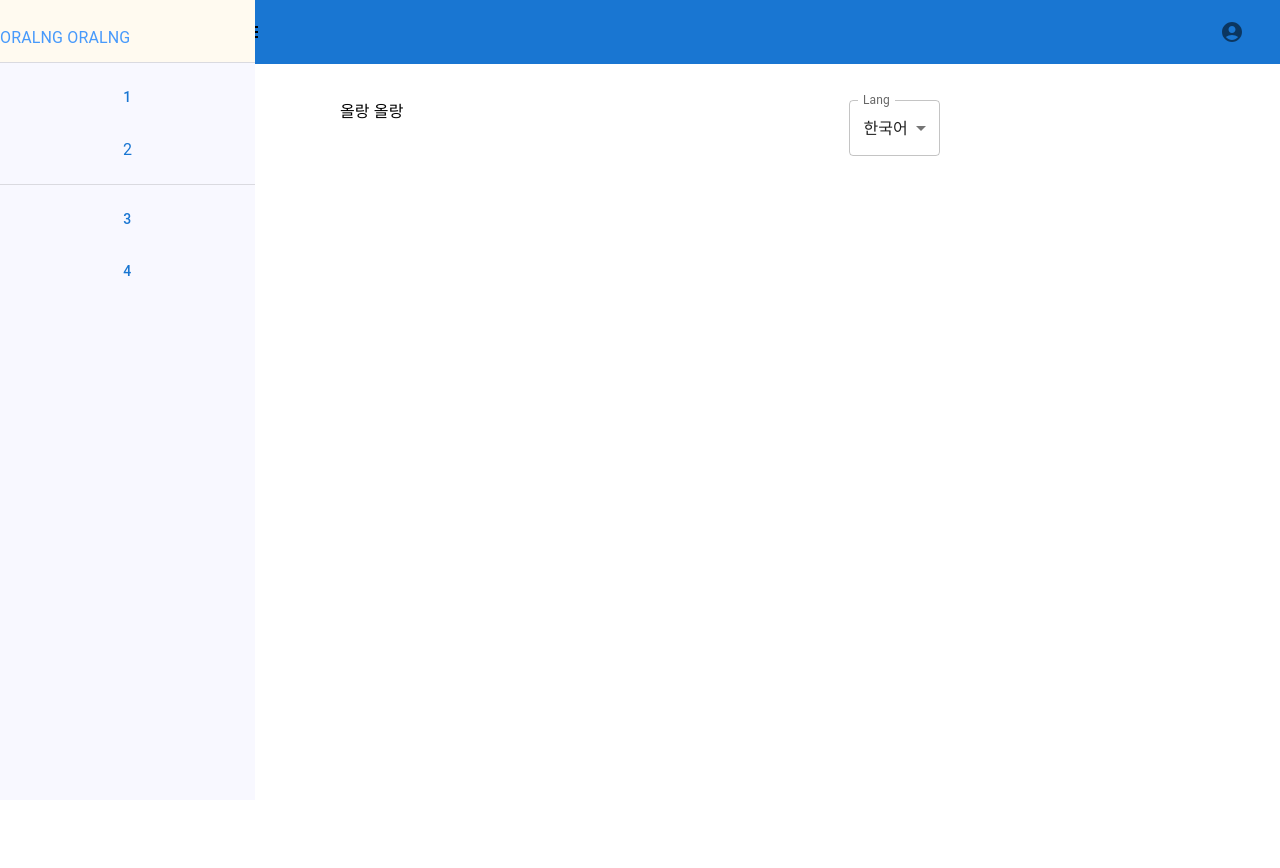
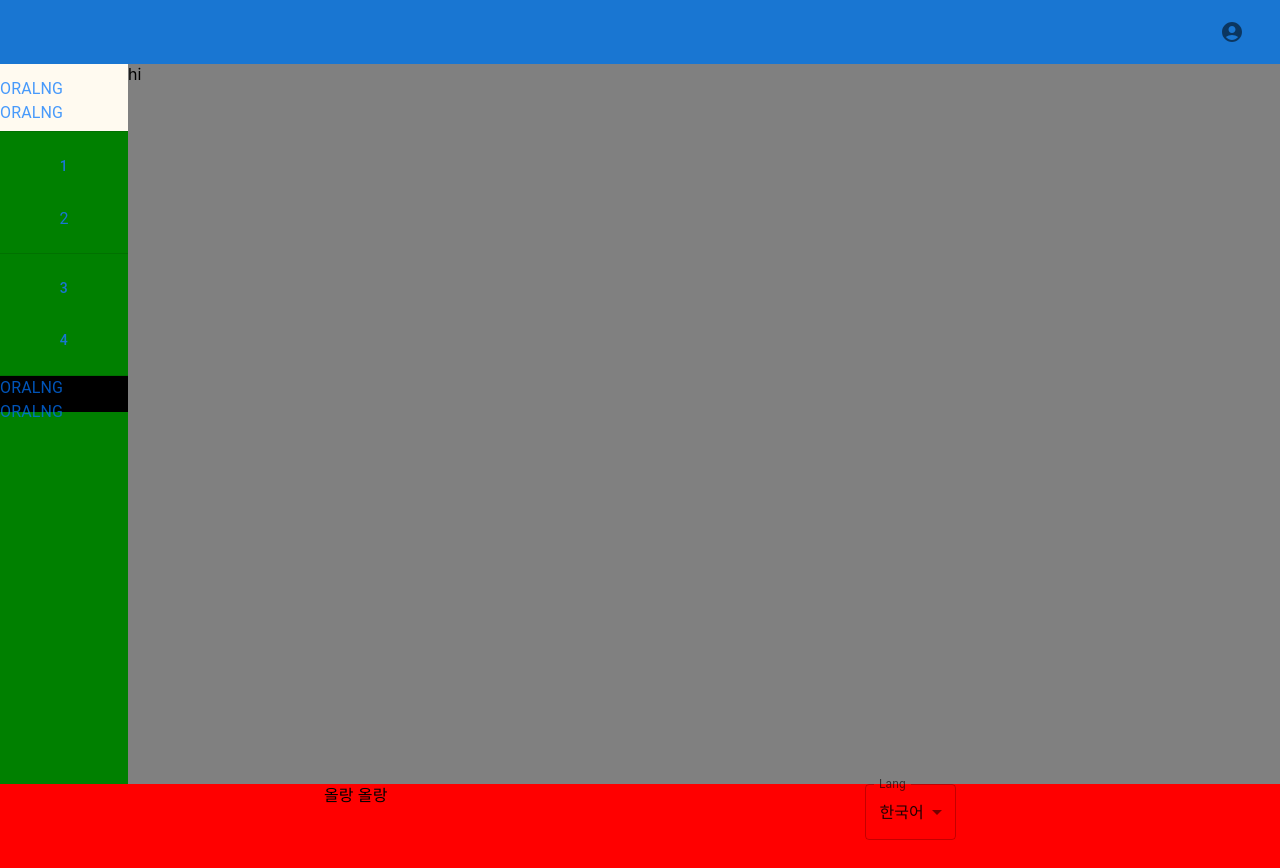
Before and after one commit to Dokkabei97/oralngoralng, a Next.js app in the folder oralngoralng-admin-front/: page / in a window 1280 px wide. Before the commit the page ends 800 px from the top, so only its background shows below. Built offline with nearby package versions, Linux system fonts and the light colour scheme.

Commit message:
design: css 수정

```diff
--- a/oralngoralng-admin-front/components/Layout/Footer.tsx
+++ b/oralngoralng-admin-front/components/Layout/Footer.tsx
@@ -13,23 +13,16 @@ const Footer = () => {
         setLang(event.target.value as string);
     };
     return (
-        <Grid container spacing={2}>
+        <Grid container spacing={2} className={styles.grid}>
             <Grid item xs={3}>
             </Grid>
             <Grid item xs={3}>
-                <Box m={2}>
-                    <Typography
-                        className={styles.typography}
-                    >
+                <Typography className={styles.typography}>
                     올랑 올랑
                 </Typography>
-                </Box>
             </Grid>
             <Grid item xs={3}>
-                <Box m={2}>
-                    <FormControl
-                        className={styles.fromControl}
-                    >
+                <FormControl className={styles.fromControl}>
                     <InputLabel>Lang</InputLabel>
                     <Select
                         value={lang}
@@ -42,7 +35,6 @@ const Footer = () => {
                         <MenuItem value={4}>中國語</MenuItem>
                     </Select>
                 </FormControl>
-                </Box>
             </Grid>
             <Grid item xs={3}>
             </Grid>
--- a/oralngoralng-admin-front/components/Layout/Header.tsx
+++ b/oralngoralng-admin-front/components/Layout/Header.tsx
@@ -1,16 +1,13 @@
-import React, {useState} from "react";
-import Head from "next/head";
+import React from "react";
 import AppBar from '@mui/material/AppBar';
 import Toolbar from '@mui/material/Toolbar';
-import Typography from '@mui/material/Typography';
 import IconButton from '@mui/material/IconButton';
-import MenuIcon from '@mui/icons-material/Menu';
-import {AccountCircle, Power} from "@mui/icons-material";
-import {Grid, Hidden, Menu, MenuItem} from "@mui/material";
+import {AccountCircle} from "@mui/icons-material";
+import {Grid, Menu, MenuItem} from "@mui/material";
 import styles from './_header.module.scss';
 
 
-const Header = ({ onDrawerToggle }: { onDrawerToggle: React.MouseEventHandler<HTMLButtonElement> }) => {
+const Header = () => {
 
     const [anchorEl, setAnchorEl] = React.useState<null | HTMLElement>(null);
 
@@ -26,17 +23,7 @@ const Header = ({ onDrawerToggle }: { onDrawerToggle: React.MouseEventHandler<HT
         <AppBar position="static" elevation={0} className={styles.appbar}>
             <Toolbar>
                 <Grid container alignItems={"center"}>
-                    <Grid item xs={2}>
-                    </Grid>
-                    <Grid item xs={6}>
-                        <IconButton
-                            aria-label="Open drawer"
-                            onClick={onDrawerToggle}
-                        >
-                            <MenuIcon
-                                className={styles.icon}
-                            />
-                        </IconButton>
+                    <Grid item xs={8}>
                     </Grid>
                     <Grid item xs={4}>
                         <IconButton
--- a/oralngoralng-admin-front/components/Layout/Layout.tsx
+++ b/oralngoralng-admin-front/components/Layout/Layout.tsx
@@ -1,28 +1,21 @@
 import Header from "./Header";
 import Footer from "./Footer";
-import SearchBar from "./SearchBar";
 import Sidebar from "./Sidebar";
-import {useEffect, useState} from "react";
+
+import styles from './_layout.module.scss';
+import {Paper} from "@mui/material";
 
 const Layout = ({ children }: { children: any }) => {
-    const [handleDrawerToggle, setHandleDrawerToggle] = useState(true);
-
-    const clickHandleDrawerToggle = () => {
-        setHandleDrawerToggle(!handleDrawerToggle);
-        console.log(handleDrawerToggle)
-    }
 
     return (
         <>
-            <Sidebar
-                open={handleDrawerToggle}
-                onClose={clickHandleDrawerToggle}
-            />
-            <Header onDrawerToggle={clickHandleDrawerToggle}/>
-            <main>
-                {/*<SearchBar/>*/}
-                {children}
-            </main>
+            <Header/>
+            <div className={styles.div}>
+                <Sidebar/>
+                <div className={styles.main}>
+                    {children}
+                </div>
+            </div>
             <Footer/>
         </>
     );
--- a/oralngoralng-admin-front/components/Layout/Sidebar.tsx
+++ b/oralngoralng-admin-front/components/Layout/Sidebar.tsx
@@ -2,15 +2,8 @@ import React from 'react';
 import {Box, Button, Divider, Drawer, List, ListItem, Typography} from "@mui/material";
 import styles from './_sidebar.module.scss';
 
-const Sidebar = ({ open, onClose }: { open: boolean, onClose: any }) => {
+const Sidebar = () => {
     return (
-        <Drawer
-            variant="persistent"
-            className={styles.drawer}
-            anchor={"left"}
-            open={open}
-            onClose={onClose}
-        >
         <Box className={styles.box}>
             <Box className={styles.header}>
                 <Typography
@@ -57,8 +50,15 @@ const Sidebar = ({ open, onClose }: { open: boolean, onClose: any }) => {
                     </Button>
                 </ListItem>
             </List>
+            <Divider/>
+            <Box className={styles.footer}>
+                <Typography
+                    className={styles.oralng}
+                >
+                    ORALNG ORALNG
+                </Typography>
             </Box>
-        </Drawer>
+        </Box>
     );
 };
 
--- a/oralngoralng-admin-front/components/Layout/_footer.module.scss
+++ b/oralngoralng-admin-front/components/Layout/_footer.module.scss
@@ -6,3 +6,8 @@
   font-size: large;
   font-weight: bold;
 }
+
+.grid {
+  background-color: red;
+  height: 100px;
+}
--- a/oralngoralng-admin-front/components/Layout/_header.module.scss
+++ b/oralngoralng-admin-front/components/Layout/_header.module.scss
@@ -1,12 +1,8 @@
 .appbar {
-  background-color: ghostwhite;
-  box-shadow: 0.5px 0.5px 0.5px 0.5px grey;
+  background-color: yellow;
+  //box-shadow: 0.5px 0.5px 0.5px 0.5px grey;
 }
 
 .account {
   float: right;
 }
-
-.icon {
-  color: black;
-}
--- a/oralngoralng-admin-front/components/Layout/_layout.module.scss
+++ b/oralngoralng-admin-front/components/Layout/_layout.module.scss
@@ -0,0 +1,12 @@
+.main {
+  display: flex;
+  flex-direction: column;
+  background-color: grey;
+  width: 90%;
+}
+
+.div {
+  height: 90vh;
+  display: flex;
+  flex-direction: row;
+}
--- a/oralngoralng-admin-front/components/Layout/_searchbar.module.scss
+++ /dev/null
@@ -1,28 +0,0 @@
-.box {
-  flex-grow: 1;
-  background-color: rgba(0, 117, 255, 0.72);
-}
-
-.textField {
-  background-color: white;
-
-  & .MuiFilledInput-root {
-    background-color: white;
-
-    &:hover {
-      background-color: white;
-    }
-  }
-
-  & .MuiInputBase-root.Mui-focused {
-    background-color: white;
-  }
-
-  & .MuiInputBase-formControl.Mui-focused {
-    background-color: white;
-  }
-
-  & .MuiFormControl-root.Mui-focused {
-    background-color: white;
-  }
-}
--- a/oralngoralng-admin-front/components/Layout/_sidebar.module.scss
+++ b/oralngoralng-admin-front/components/Layout/_sidebar.module.scss
@@ -1,7 +1,8 @@
 .box {
-  background-color: ghostwhite;
-  width: 255px;
-  height: 100%;
+  background-color: green;
+  width: 10%;
+  display: flex;
+  flex-direction: column;
 }
 
 .list {
@@ -23,23 +24,11 @@
   }
 }
 
-.divider {
-  background-color: black;
-}
-
 .oralng {
   color: rgba(0, 117, 255, 0.72);
   font-weight: bold;
   font-size: large;
   margin-left: 15%;
-}
-
-.drawer {
-  border-right: 0;
-
-  > div {
-    border-right: 0;
-  }
 }
 
 .header {
@@ -48,3 +37,9 @@
   padding-top: 10%;
   padding-bottom: 5%;
 }
+
+.footer {
+  background-color: black;
+  width: 100%;
+  height: 5%;
+}
--- a/oralngoralng-admin-front/pages/index.tsx
+++ b/oralngoralng-admin-front/pages/index.tsx
@@ -6,9 +6,7 @@ import Layout from "../components/Layout/Layout";
 const Home: NextPage = () => {
     return (
         <Layout>
-            <div>
-                hi
-            </div>
+            <div>hi</div>
         </Layout>
     )
 }
```
Also changed, not shown: oralngoralng-admin-front/components/Layout/SearchBar.tsx (deleted, +0 -37 lines). Lines whose indentation alone changed are shown as unchanged.
